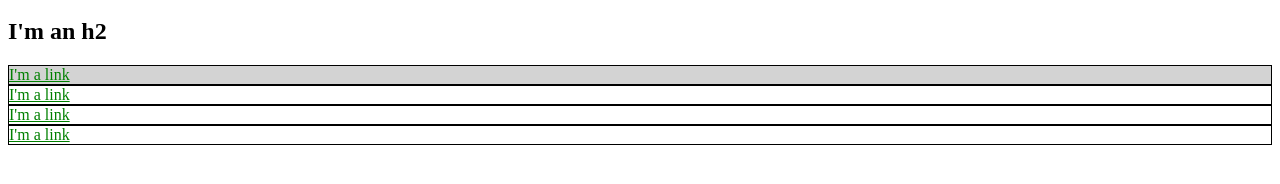
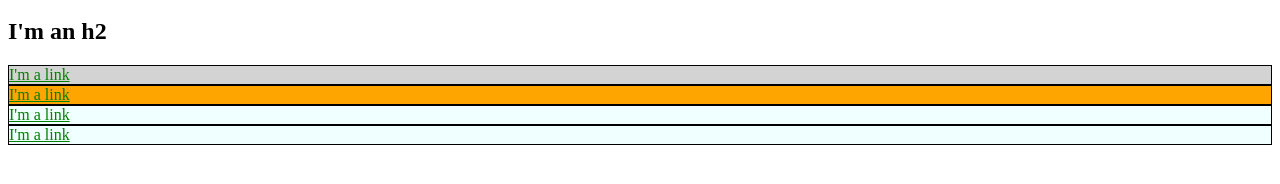
Before and after one commit to SoftwareGeek01/softwaregeek01.github.io, a plain HTML site: page index.html in a window 1280 px wide. Shown: the part 136-320 px from the top of the page. Drawn offline with Linux system fonts and the light colour scheme.

Commit message:
Do exercise 1.3.1

```diff
--- a/index.html
+++ b/index.html
@@ -7,10 +7,16 @@
       #exec-bio {
         background-color: lightgray;
       }
+      #my-id {
+        background-color: orange;
+      }
       .bio-box {
         border: 1px solid black;
       }
 
+      .my-bg-color {
+        background-color : azure;
+      }
       .bio-box a {
         color: green;
       }
@@ -30,16 +36,16 @@
       </li>
     </ul>
     <h2>I'm an h2</h2>
-    <div id="exec-bio" class="bio-box">
+    <div id="exec-bio" class="bio-box my-bg-color">
       <a href="https://example.com/">I'm a link</a>
     </div>
-    <div class="bio-box">
+    <div id="my-id" class="bio-box my-bg-color">
       <a href="https://example.com/">I'm a link</a>
     </div>
-    <div class="bio-box">
+    <div class="bio-box my-bg-color">
       <a href="https://example.com/">I'm a link</a>
     </div>
-    <div class="bio-box">
+    <div class="bio-box my-bg-color">
       <a href="https://example.com/">I'm a link</a>
     </div>
   </body>
```
